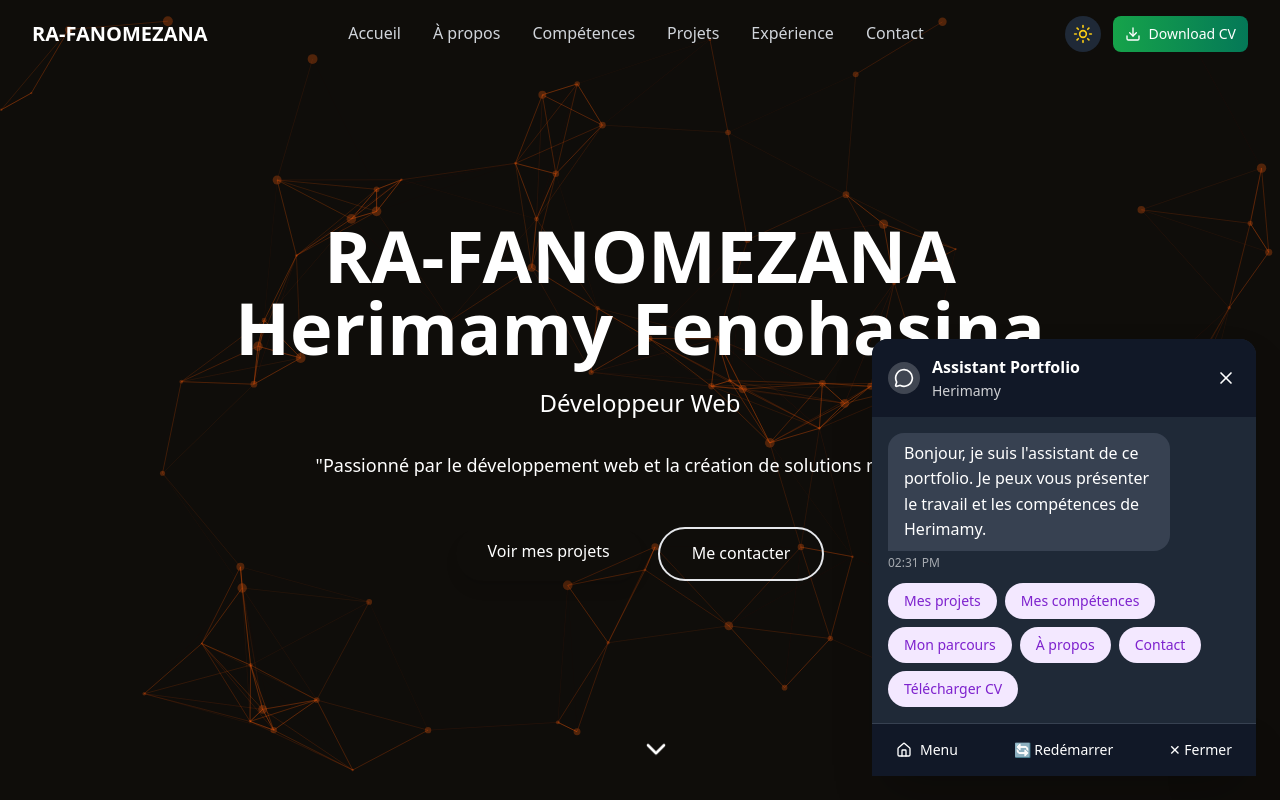
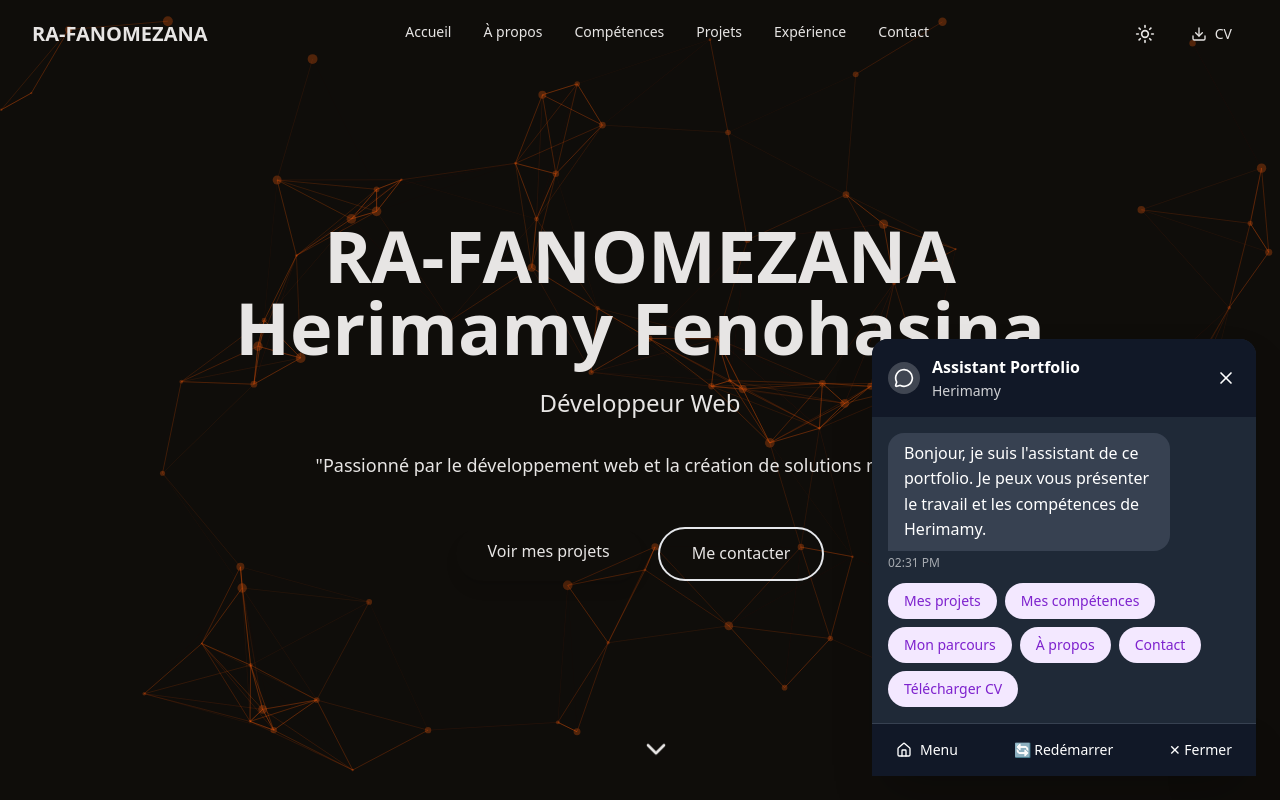
Before and after one commit to Fenohasina08/portfolio-herimamy, a React (Create React App) app: page / in a window 1280 px wide. Shown: the top 800 px of the page. Built offline with nearby package versions, Linux system fonts and the light colour scheme.

Commit message:
refactor: make the Navbar and add scrollBar

```diff
--- a/src/App.jsx
+++ b/src/App.jsx
@@ -1,5 +1,4 @@
- import React, { useState, useEffect } from 'react';
-// Importation de tous tes composants
+import React, { useState, useEffect } from 'react';
 import Navbar from './components/layout/Navbar';
 import Hero from './components/sections/Hero';
 import AnimatedStars from './components/layout/AnimatedStars';
@@ -10,54 +9,48 @@ import Projects from './components/sections/Projects';
 import Contact from './components/sections/Contact';
 import Footer from './components/layout/Footer';
 import Chatbot from './components/common/Chatbot';
+import ScrollProgress from './components/common/ScrollProgress';
+import ScrollToTop from './components/common/ScrollToTop';
 
 function App() {
-  // Gestion du thème (Dark Mode par défaut)
   const [isDark, setIsDark] = useState(true);
 
-  // Fonction pour basculer le thème
   const toggleTheme = () => {
     setIsDark(!isDark);
   };
 
-  // Ajoute ou retire la classe 'dark' au body pour le CSS global si besoin
   useEffect(() => {
-    if (isDark) {
-      document.documentElement.classList.add('dark');
-    } else {
-      document.documentElement.classList.remove('dark');
-    }
+    document.documentElement.classList.toggle('dark', isDark);
   }, [isDark]);
 
   return (
-    <div className={`min-h-screen transition-colors duration-500 ${isDark ? 'bg-gray-900 text-white' : 'bg-white text-gray-900'}`}>
-
-      {/* Fond étoilé animé (toujours en arrière-plan) */}
+    <div className="min-h-screen transition-colors duration-500 bg-bg text-body">
+      {/* Fond étoilé */}
       <AnimatedStars isDark={isDark} />
 
-      {/* Barre de navigation */}
+      {/* Barre de progression */}
+      <ScrollProgress />
+
+      {/* Navigation */}
       <Navbar isDark={isDark} toggleTheme={toggleTheme} />
 
       {/* Contenu principal */}
       <main>
         <Hero isDark={isDark} />
-
         <div className="relative">
-          {/* On empile les sections les unes après les autres */}
-          <About isDark={isDark} />
-          <Skills isDark={isDark} />
-          <Experience isDark={isDark} />
-          <Projects isDark={isDark} />
-          <Contact isDark={isDark} />
+          <About />
+          <Skills />
+          <Experience />
+          <Projects />
+          <Contact />
         </div>
       </main>
 
-      {/* Pied de page */}
-      <Footer isDark={isDark} />
-
-      {/* CHATBOT - AJOUTEZ CETTE LIGNE */}
+      <Footer />
       <Chatbot isDark={isDark} />
 
+      {/* Bouton retour en haut */}
+      <ScrollToTop />
     </div>
   );
 }
--- /dev/null
+++ b/src/components/common/ScrollProgress.jsx
@@ -0,0 +1,28 @@
+import React, { useState, useEffect } from 'react';
+
+const ScrollProgress = () => {
+  const [progress, setProgress] = useState(0);
+
+  useEffect(() => {
+    const handleScroll = () => {
+      const scrollTop = window.scrollY;
+      const docHeight = document.documentElement.scrollHeight - window.innerHeight;
+      const scrollPercent = docHeight > 0 ? (scrollTop / docHeight) * 100 : 0;
+      setProgress(Math.min(100, Math.max(0, scrollPercent)));
+    };
+
+    window.addEventListener('scroll', handleScroll, { passive: true });
+    return () => window.removeEventListener('scroll', handleScroll);
+  }, []);
+
+  return (
+    <div className="fixed top-0 left-0 z-[60] w-full h-0.5 bg-transparent" aria-hidden="true">
+      <div
+        className="h-full transition-all duration-150 ease-out bg-link"
+        style={{ width: `${progress}%` }}
+      />
+    </div>
+  );
+};
+
+export default ScrollProgress;
--- /dev/null
+++ b/src/components/common/ScrollToTop.jsx
@@ -0,0 +1,34 @@
+import React, { useState, useEffect } from 'react';
+import { ArrowUp } from 'lucide-react';
+
+const ScrollToTop = () => {
+  const [visible, setVisible] = useState(false);
+
+  useEffect(() => {
+    const handleScroll = () => {
+      setVisible(window.scrollY > 500);
+    };
+
+    window.addEventListener('scroll', handleScroll, { passive: true });
+    return () => window.removeEventListener('scroll', handleScroll);
+  }, []);
+
+  const scrollToTop = () => {
+    window.scrollTo({ top: 0, behavior: 'smooth' });
+  };
+
+  return (
+    <button
+      onClick={scrollToTop}
+      className={`fixed z-50 p-3 rounded-full shadow-xl transition-all duration-300 bottom-6 right-6 md:bottom-8 md:right-8 bg-btn-primary hover:bg-btn-primary-hover text-btn-primary-txt hover:scale-110 focus:outline-none focus:ring-2 focus:ring-focus-ring ${
+        visible ? 'opacity-100 translate-y-0' : 'opacity-0 translate-y-4 pointer-events-none'
+      }`}
+      aria-label="Retour en haut de la page"
+      title="Retour en haut"
+    >
+      <ArrowUp className="w-5 h-5" />
+    </button>
+  );
+};
+
+export default ScrollToTop;
--- a/src/components/layout/Navbar.jsx
+++ b/src/components/layout/Navbar.jsx
@@ -1,18 +1,33 @@
-import React, { useState, useEffect } from 'react';
-import { Moon, Sun, Download } from 'lucide-react';
+import React, { useState, useEffect, useCallback } from 'react';
+import { Moon, Sun, Download, Menu, X } from 'lucide-react';
 
 const Navbar = ({ isDark, toggleTheme }) => {
   const [isScrolled, setIsScrolled] = useState(false);
+  const [activeSection, setActiveSection] = useState('accueil');
+  const [mobileMenuOpen, setMobileMenuOpen] = useState(false);
 
+  // Gestion du scroll pour l'effet glass et le scroll spy
   useEffect(() => {
     const handleScroll = () => {
       setIsScrolled(window.scrollY > 50);
+
+      // Scroll spy
+      const sections = document.querySelectorAll('section[id]');
+      let current = 'accueil';
+      sections.forEach((section) => {
+        const sectionTop = section.offsetTop - 100;
+        if (window.scrollY >= sectionTop) {
+          current = section.getAttribute('id');
+        }
+      });
+      setActiveSection(current);
     };
-    window.addEventListener('scroll', handleScroll);
+
+    window.addEventListener('scroll', handleScroll, { passive: true });
     return () => window.removeEventListener('scroll', handleScroll);
   }, []);
 
-   const handleDownloadCV = () => {
+  const handleDownloadCV = () => {
     const link = document.createElement('a');
     link.href = '/Herimamy.pdf';
     link.download = `CV_Herimamy_Fenohasina_${new Date().getFullYear()}.pdf`;
@@ -21,65 +36,120 @@ const Navbar = ({ isDark, toggleTheme }) => {
     document.body.removeChild(link);
   };
 
-  const navItems = ['Accueil', 'À propos', 'Compétences', 'Projets', 'Expérience', 'Contact'];
+  // Liens avec leur ancre
+  const navItems = [
+    { label: 'Accueil', href: '#accueil' },
+    { label: 'À propos', href: '#propos' },
+    { label: 'Compétences', href: '#compétences' },
+    { label: 'Projets', href: '#projets' },
+    { label: 'Expérience', href: '#experience' },
+    { label: 'Contact', href: '#contact' },
+  ];
+
+  // Classes conditionnelles pour le glass effect (utilisant les tokens)
+  const glassClasses = isScrolled
+    ? 'bg-card/80 backdrop-blur-md shadow-lg border-b border-border'
+    : 'bg-transparent';
 
   return (
-    <nav className={`fixed top-0 w-full z-50 transition-all duration-300 ${
-      isScrolled
-        ? isDark
-          ? 'bg-gray-900/90 backdrop-blur-md shadow-lg'
-          : 'bg-white/90 backdrop-blur-md shadow-lg'
-        : 'bg-transparent'
-    }`}>
+    <nav
+      className={`fixed top-0 w-full z-50 transition-all duration-500 ${glassClasses}`}
+      role="navigation"
+      aria-label="Navigation principale"
+    >
       <div className="px-4 mx-auto max-w-7xl sm:px-6 lg:px-8">
         <div className="flex items-center justify-between py-4">
-          <div className={`font-bold text-xl ${isDark ? 'text-white' : 'text-gray-900'}`}>
+          {/* Logo */}
+          <a href="#accueil" className="text-xl font-bold transition-colors text-title hover:text-link">
             RA-FANOMEZANA
-          </div>
+          </a>
 
+          {/* Navigation desktop */}
           <div className="hidden space-x-8 md:flex">
-            {navItems.map((item, index) => (
+            {navItems.map(({ label, href }) => (
               <a
-                key={item}
-                href={`#${item.toLowerCase().replace(' ', '-').replace('à-', '')}`}
-                className={`hover:text-purple-500 transition-colors duration-300 ${
-                  isDark ? 'text-gray-300' : 'text-gray-700'
+                key={href}
+                href={href}
+                className={`relative pb-1 text-sm font-medium transition-colors duration-300 ${
+                  activeSection === href.substring(1)
+                    ? 'text-link'
+                    : 'text-secondary hover:text-link'
                 }`}
               >
-                {item}
+                {label}
+                {activeSection === href.substring(1) && (
+                  <span className="absolute bottom-0 left-0 w-full h-0.5 bg-link rounded-full" />
+                )}
               </a>
             ))}
           </div>
 
-           <div className="flex items-center gap-3">
-             <button
+          {/* Actions (toggle thème, CV, menu burger) */}
+          <div className="flex items-center gap-3">
+            {/* Toggle thème */}
+            <button
               onClick={toggleTheme}
-              className={`p-2 rounded-full transition-colors duration-300 ${
-                isDark
-                  ? 'bg-gray-800 text-yellow-400 hover:bg-gray-700'
-                  : 'bg-gray-100 text-gray-600 hover:bg-gray-200'
-              }`}
+              className="p-2 transition-colors rounded-full bg-surface hover:bg-border text-secondary hover:text-title"
               title={isDark ? "Passer en mode clair" : "Passer en mode sombre"}
+              aria-label="Changer le thème"
             >
               {isDark ? <Sun size={20} /> : <Moon size={20} />}
             </button>
 
-             <button
+            {/* CV desktop */}
+            <button
               onClick={handleDownloadCV}
-              className={`px-3 py-2 rounded-lg transition-all duration-300 flex items-center gap-2 ${
-                isDark
-                  ? 'bg-gradient-to-r from-green-600 to-emerald-700 text-white hover:from-green-700 hover:to-emerald-800'
-                  : 'bg-gradient-to-r from-green-500 to-emerald-600 text-white hover:from-green-600 hover:to-emerald-700'
-              }`}
-              title="Télécharger mon CV en PDF"
-              aria-label="Télécharger mon curriculum vitae"
+              className="items-center hidden gap-2 px-4 py-2 text-sm font-medium transition-all duration-300 rounded-lg sm:flex bg-btn-primary hover:bg-btn-primary-hover text-btn-primary-txt hover:scale-105"
+              title="Télécharger mon CV"
+              aria-label="Télécharger le CV"
             >
               <Download className="w-4 h-4" />
-              <span className="hidden text-sm font-medium sm:inline">
-                Download CV
-              </span>
+              <span>CV</span>
+            </button>
 
-               <span className="hidden sr-only sm:not-sr-only">Download CV</span>
+            {/* Burger mobile */}
+            <button
+              onClick={() => setMobileMenuOpen(!mobileMenuOpen)}
+              className="p-2 transition-colors rounded-md md:hidden text-secondary hover:text-title hover:bg-surface"
+              aria-expanded={mobileMenuOpen}
+              aria-label="Menu principal"
+            >
+              {mobileMenuOpen ? <X size={24} /> : <Menu size={24} />}
+            </button>
+          </div>
+        </div>
+
+        {/* Menu mobile */}
+        <div
+          className={`md:hidden overflow-hidden transition-all duration-300 ${
+            mobileMenuOpen ? 'max-h-96 py-4' : 'max-h-0'
+          }`}
+        >
+          <div className="flex flex-col space-y-3">
+            {navItems.map(({ label, href }) => (
+              <a
+                key={href}
+                href={href}
+                onClick={() => setMobileMenuOpen(false)}
+                className={`px-3 py-2 rounded-lg text-sm font-medium transition-colors ${
+                  activeSection === href.substring(1)
+                    ? 'bg-primary-100 dark:bg-primary-900/30 text-link'
+                    : 'text-secondary hover:text-title hover:bg-surface'
+                }`}
+              >
+                {label}
+              </a>
+            ))}
+            {/* CV mobile */}
+            <button
+              onClick={() => {
+                handleDownloadCV();
+                setMobileMenuOpen(false);
+              }}
+              className="flex items-center justify-center gap-2 px-4 py-2 text-sm font-medium transition-all rounded-lg bg-btn-primary hover:bg-btn-primary-hover text-btn-primary-txt"
+            >
+              <Download className="w-4 h-4" />
+              Télécharger CV
             </button>
           </div>
         </div>
```
Also changed, not shown: src/styles/index.css (+17 -0 lines).
